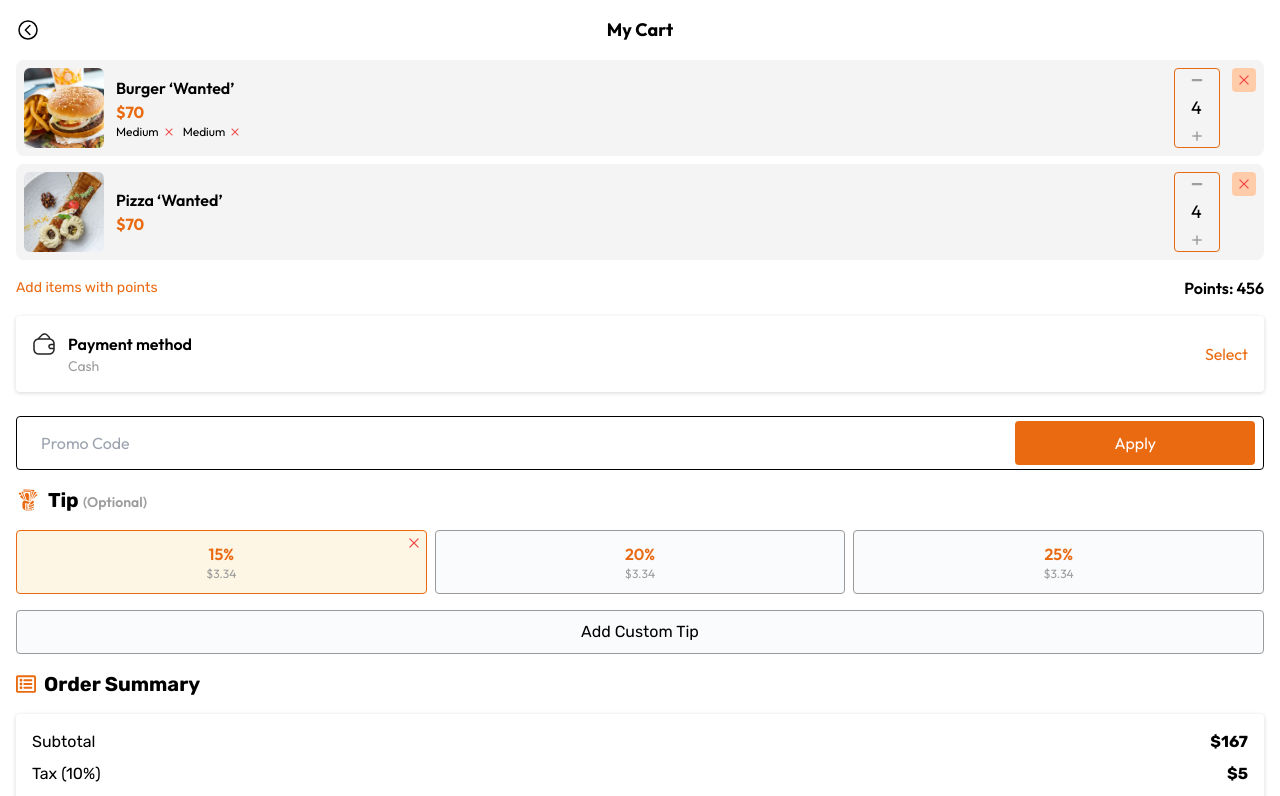
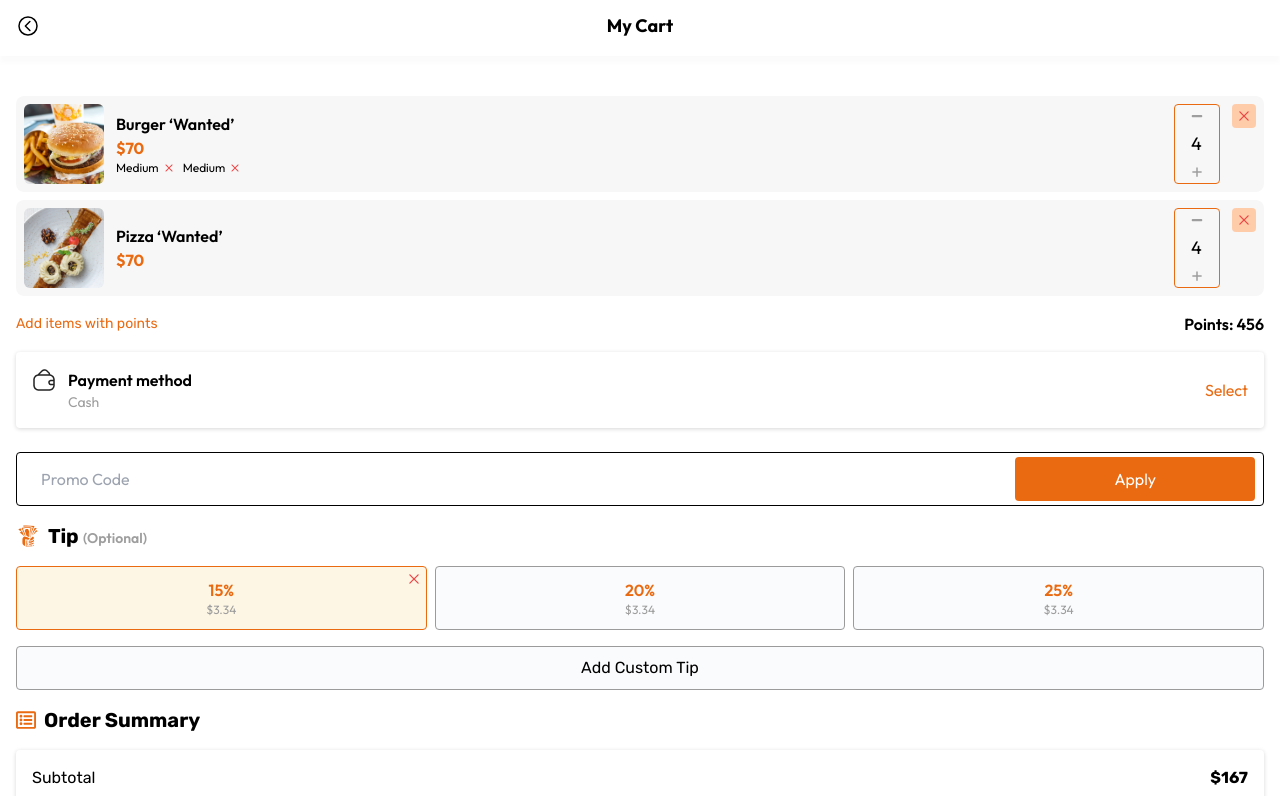
Before and after one commit to hamzamushtaq840/serveit-restaurant, a React (Vite) app in the folder app/: page /cart in a window 1280 px wide. Shown: the top 796 px of the page. Built offline with nearby package versions, Linux system fonts and the light colour scheme.

Commit message:
fix: ui padding,margin and icons

```diff
--- a/app/src/components/cart/CartItem.jsx
+++ b/app/src/components/cart/CartItem.jsx
@@ -5,7 +5,7 @@ import { RxCross2 } from "react-icons/rx"
 
 const CartItem = ({ item }) => {
   return (
-    <div className="flex gap-3 rounded-lg bg-greyBg p-2">
+    <div className="flex gap-3 rounded-lg bg-[#cccccc28] p-2">
       <img
         src={item.image}
         className="h-20 w-20 rounded-md object-cover"
--- a/app/src/components/dashboard/SearchMenuItem.jsx
+++ b/app/src/components/dashboard/SearchMenuItem.jsx
@@ -3,7 +3,7 @@ import { GoSearch } from "react-icons/go"
 
 const SearchMenuItem = () => {
   return (
-    <div className="relative px-4">
+    <div className="relative mt-1 px-4">
       <input
         type="text"
         className="focus:ring-in mt-4 h-[56px] w-full rounded-full bg-greyBg indent-12 outline-none ring-ring placeholder:text-gray-400 focus:ring-2 focus:ring-focus"
--- a/app/src/components/generic/Navbar.jsx
+++ b/app/src/components/generic/Navbar.jsx
@@ -15,7 +15,9 @@ const Navbar = () => {
       <div onClick={() => setShowMenu(!showMenu)} className="w-[60px]">
         <IoMenu className="h-6 w-6" />
       </div>
-      <div className=" flex flex-1 justify-center text-lg font-semibold">
+      <div
+        onClick={() => navigate("/dashboard")}
+        className="flex flex-1 justify-center text-lg font-semibold">
         {restaurentName}
       </div>
       <div className="flex w-[60px] items-center gap-3">
--- a/app/src/components/generic/TopBar.jsx
+++ b/app/src/components/generic/TopBar.jsx
@@ -6,7 +6,7 @@ const TopBar = ({ content }) => {
   const navigate = useNavigate()
 
   return (
-    <div className="flex items-center px-4">
+    <div className="shadow-topBar fixed top-0 z-[80] flex w-full items-center justify-between bg-white px-4 pb-4 pt-3">
       <div className="w-[60px]">
         <IoChevronBackCircleOutline
           className="h-6 w-6"
--- a/app/src/pages/Cart.jsx
+++ b/app/src/pages/Cart.jsx
@@ -17,7 +17,7 @@ const Cart = () => {
   return (
     <div className="pt-4 xsm:pt-0">
       <TopBar content={"My Cart"} />
-      <div className="rounded-2 mt-4 flex flex-col gap-2 px-4">
+      <div className="rounded-2 mt-20 flex flex-col gap-2 px-4">
         {cartItems.map(v => (
           <CartItem item={v} />
         ))}
--- a/app/tailwind.config.js
+++ b/app/tailwind.config.js
@@ -24,6 +24,7 @@ export default {
       boxShadow: {
         itemOptions: "rgba(0, 0, 0, 0.16) 0px 1px 4px;",
         bottomBar: "0px -4px 11px 0px rgba(0,0,0,0.05)",
+        topBar: "0px 7px 5px 0px rgba(0,0,0,0.02);",
       },
     },
   },
```
